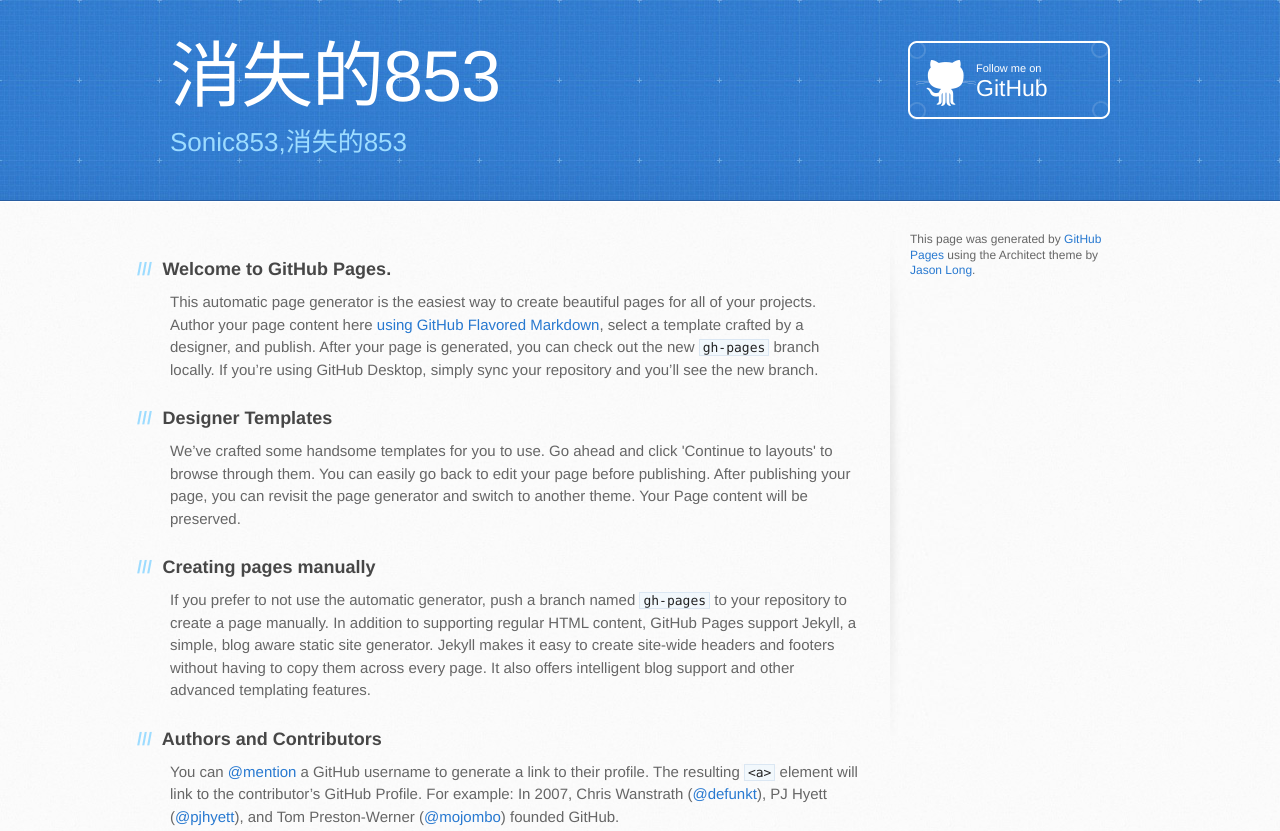
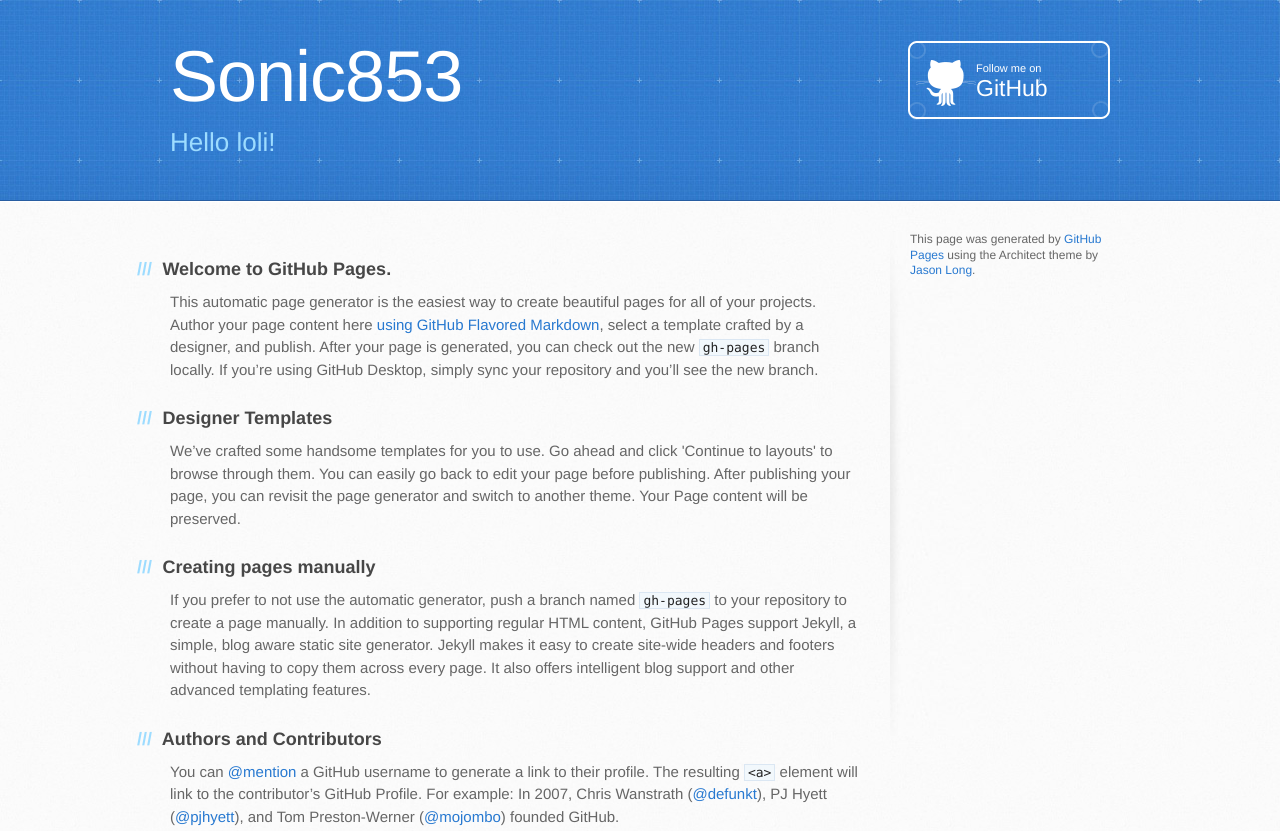
Before and after one commit to Sonic853/sonic853.github.io_bak, a plain HTML site: page index.html in a window 1280 px wide. Shown: the top 831 px of the page. Drawn offline with Linux system fonts and the light colour scheme; a web font is replaced by a local one.

Commit message:
_(:з」∠)_只是更改了一下文字

```diff
--- a/index.html
+++ b/index.html
@@ -19,8 +19,8 @@
   <body>
     <header>
       <div class="inner">
-        <h1>消失的853</h1>
-        <h2>Sonic853,消失的853</h2>
+        <h1>Sonic853</h1>
+        <h2>Hello loli!</h2>
         <a href="https://github.com/Sonic853" class="button"><small>Follow me on</small> GitHub</a>
       </div>
     </header>
```
